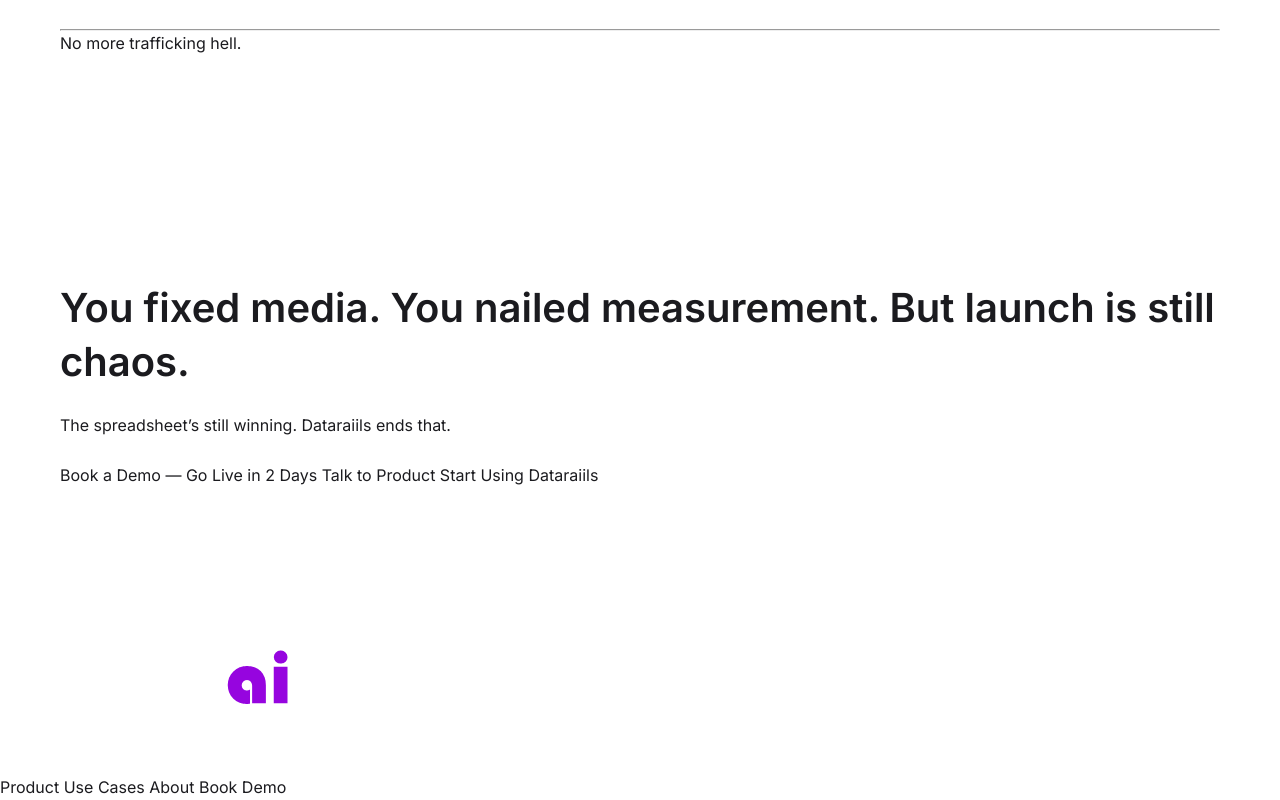
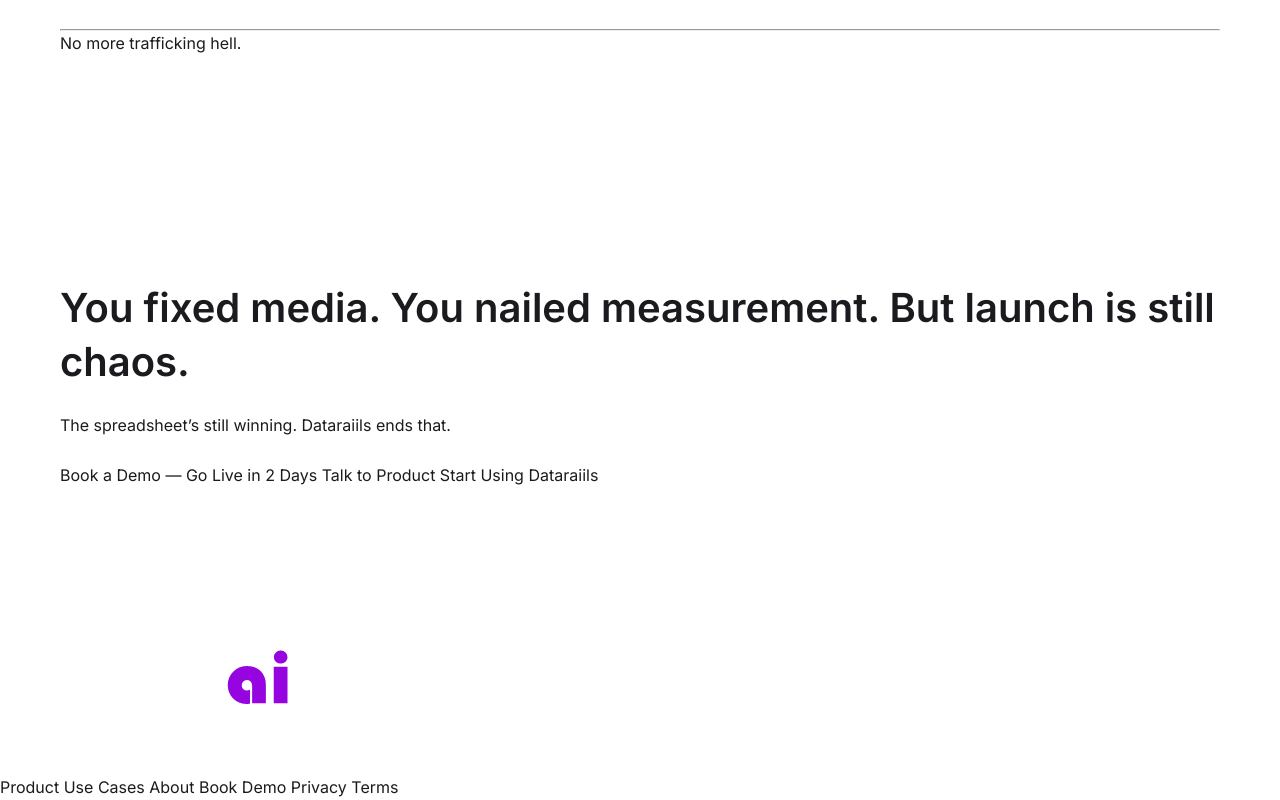
Before and after one commit to nowordsdataraiils/dataraiils, a plain HTML site: page index.html in a window 1280 px wide. Shown: the part 5823-6623 px from the top of the page. Drawn offline with Linux system fonts and the light colour scheme.

Commit message:
Add footer links to privacy and terms

```diff
--- a/index.html
+++ b/index.html
@@ -305,6 +305,8 @@
       <a href="#use-cases">Use Cases</a>
       <a href="#about">About</a>
       <a href="#demo">Book Demo</a>
+      <a href="privacy.html">Privacy</a>
+      <a href="terms.html">Terms</a>
     </nav>
   </div>
 </footer>
```
Also changed, not shown: privacy.html (+2 -0 lines), terms.html (+2 -0 lines).
